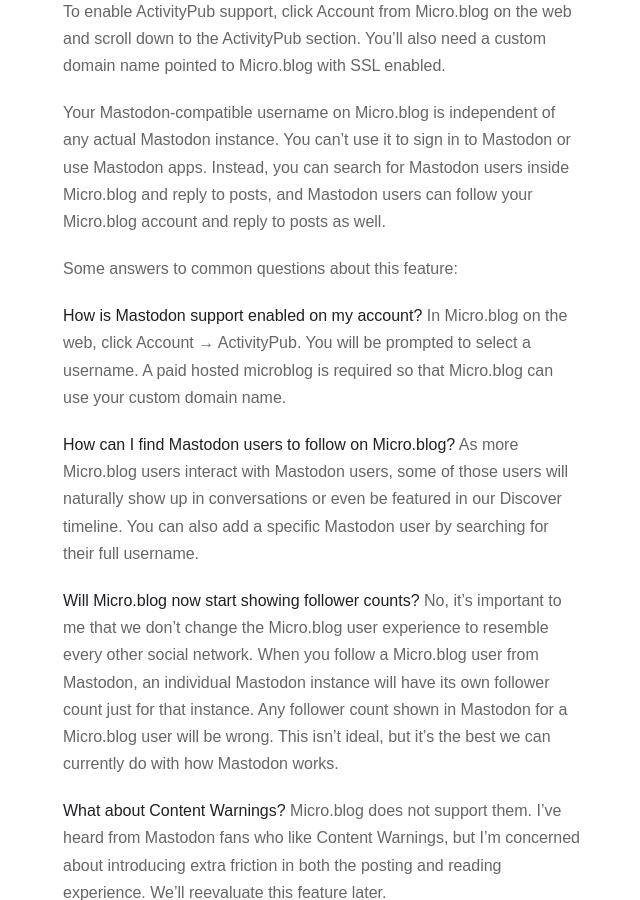
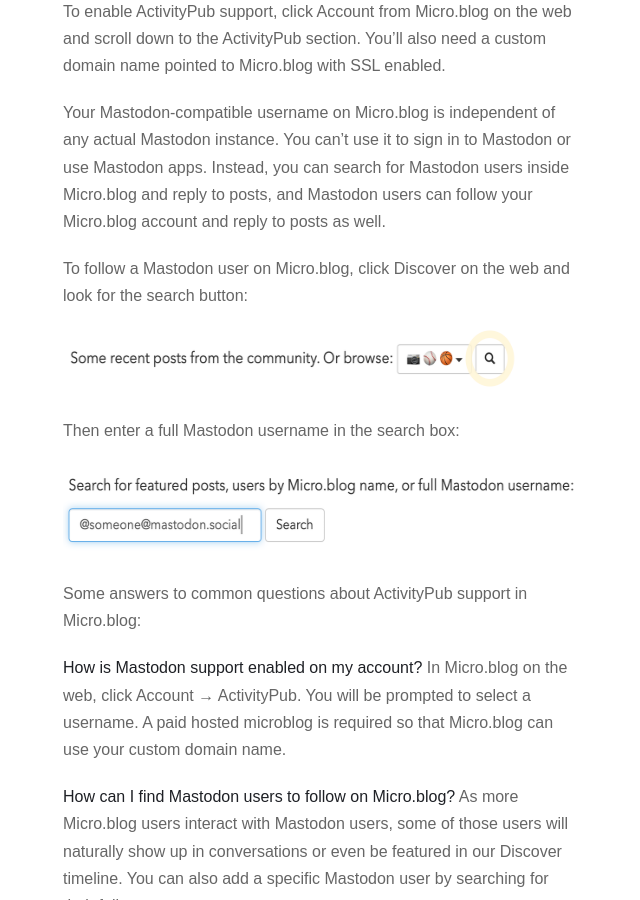
Before and after one commit to microdotblog/help.micro.blog, a Jekyll site: the page built from _posts/2018-11-07-activitypub.markdown, in a window 1280 px wide and 900 px high, scrolled down 352 px. Shown: the whole window, without its empty margins (317-957 px from the left). Built offline with Jekyll 4.4.1, drawn with Linux system fonts in a browser that asks for light colours; nearby versions of some CDN libraries.

Commit message:
Added screenshots to ActivityPub for finding Mastodon users.

```diff
--- a/_posts/2018-11-07-activitypub.markdown
+++ b/_posts/2018-11-07-activitypub.markdown
@@ -10,7 +10,15 @@
 
 Your Mastodon-compatible username on Micro.blog is independent of any actual Mastodon instance. You can't use it to sign in to Mastodon or use Mastodon apps. Instead, you can search for Mastodon users inside Micro.blog and reply to posts, and Mastodon users can follow your Micro.blog account and reply to posts as well.
 
-Some answers to common questions about this feature:
+To follow a Mastodon user on Micro.blog, click Discover on the web and look for the search button:
+
+<img src="/assets/images/discover_search.png" width="600" height="59" alt="Search box" />
+
+Then enter a full Mastodon username in the search box:
+
+<img src="/assets/images/discover_mastodon.png" width="600" height="88" alt="Mastodon username" />
+
+Some answers to common questions about ActivityPub support in Micro.blog:
 
 **How is Mastodon support enabled on my account?** In Micro.blog on the web, click Account → ActivityPub. You will be prompted to select a username. A paid hosted microblog is required so that Micro.blog can use your custom domain name.
 
```
Also changed, not shown: assets/images/discover_mastodon.png (added), assets/images/discover_search.png (added).
